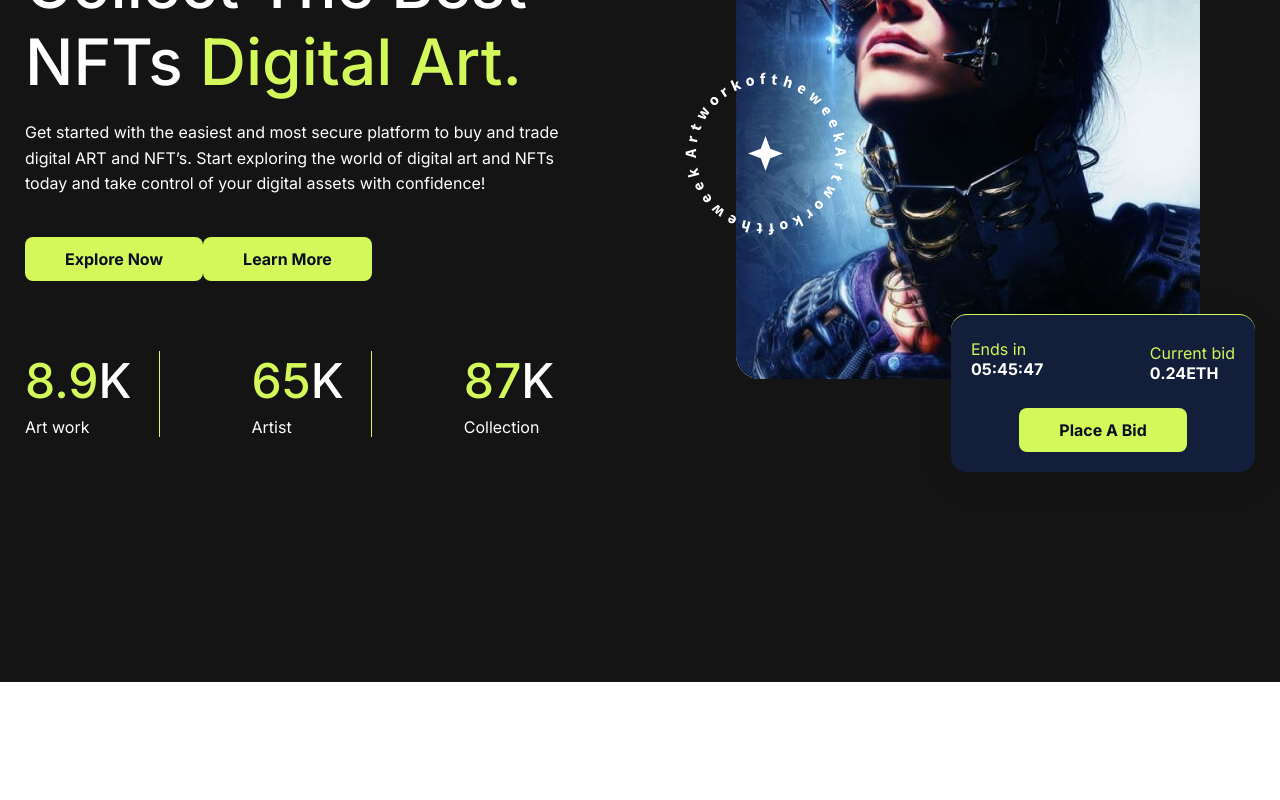
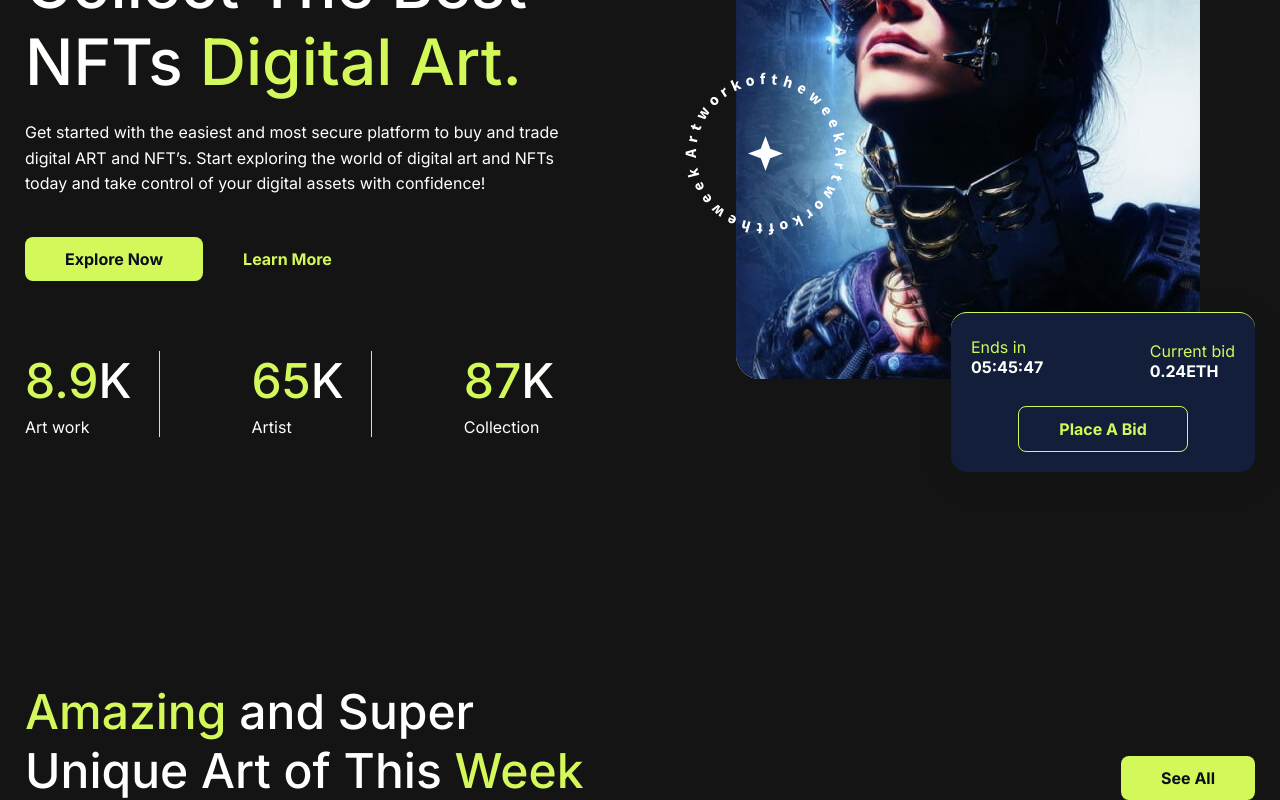
Before and after one commit to Serhii-Ki/creativeArt, a React (Create React App) app: page / in a window 1280 px wide. Shown: the part 363-1163 px from the top of the page. Before the commit the page ends 1045 px from the top, so only its background shows below. Built offline with nearby package versions, Linux system fonts and the light colour scheme.

Commit message:
added section unique

```diff
--- a/src/App.tsx
+++ b/src/App.tsx
@@ -2,6 +2,7 @@ import styled from 'styled-components';
 import { Background } from './components/background/Background';
 import Header from './layout/header/Header';
 import Main from './layout/main/Main';
+import UniqueArt from './layout/section/uniqueArt/UniqueArt';
 import GlobalStyles from './styles/GlobalStyles';
 
 function App() {
@@ -11,12 +12,14 @@ function App() {
 			<StyledContainer>
 				<Header />
 				<Main />
+				<UniqueArt />
 			</StyledContainer>
 		</Background>
 	);
 }
 
 const StyledContainer = styled.div`
+	text-align: start;
 	max-width: 1240px;
 	margin: 0 auto;
 	padding: 0 5px;
--- a/src/components/button/Button.tsx
+++ b/src/components/button/Button.tsx
@@ -11,7 +11,7 @@ type ButtonType = {
 } & ButtonStyleType;
 
 function Button(props: ButtonType) {
-	return <StyledBtn>{props.title}</StyledBtn>;
+	return <StyledBtn {...props}>{props.title}</StyledBtn>;
 }
 
 const StyledBtn = styled.button<ButtonStyleType>`
--- a/src/layout/main/mainInfo/MainInfo.tsx
+++ b/src/layout/main/mainInfo/MainInfo.tsx
@@ -18,7 +18,7 @@ function MainInfo() {
 			</StyledText>
 			<FlexContainer justify='start' style={{ marginBottom: '70px' }}>
 				<Button title='Explore Now' />
-				<Button title='Learn More' bgColor='red' />
+				<Button title='Learn More' bgColor='transparent' color='#D3F85A' />
 			</FlexContainer>
 			<InfoBlock />
 		</StyledMainInfo>
--- a/src/layout/main/mainPicture/pictureAfter/PictureAfter.tsx
+++ b/src/layout/main/mainPicture/pictureAfter/PictureAfter.tsx
@@ -20,7 +20,12 @@ function PictureAfter() {
 					<StyledDate>0.24ETH</StyledDate>
 				</FlexContainer>
 			</FlexContainer>
-			<Button title='Place A Bid' />
+			<Button
+				title='Place A Bid'
+				bgColor='transparent'
+				color='#D3F85A'
+				border='1px solid #D3F85A'
+			/>
 		</StyledBlock>
 	);
 }
--- /dev/null
+++ b/src/layout/section/uniqueArt/UniqueArt.tsx
@@ -0,0 +1,28 @@
+import styled from 'styled-components';
+import Button from '../../../components/button/Button';
+import { FlexContainer } from '../../../components/flexContainer/FlexContainer';
+import { GreenText } from '../../../components/greenText/GreenText';
+
+function UniqueArt() {
+	return (
+		<StyledArtSection>
+			<FlexContainer align='end'>
+				<StyledTitle>
+					<GreenText>Amazing</GreenText> and Super <br /> Unique Art of This{' '}
+					<GreenText>Week</GreenText>
+				</StyledTitle>
+				<Button title='See All' />
+			</FlexContainer>
+		</StyledArtSection>
+	);
+}
+
+const StyledArtSection = styled.section``;
+
+const StyledTitle = styled.h2`
+	text-align: start;
+	font-size: 48px;
+	font-weight: 500;
+`;
+
+export default UniqueArt;
```
